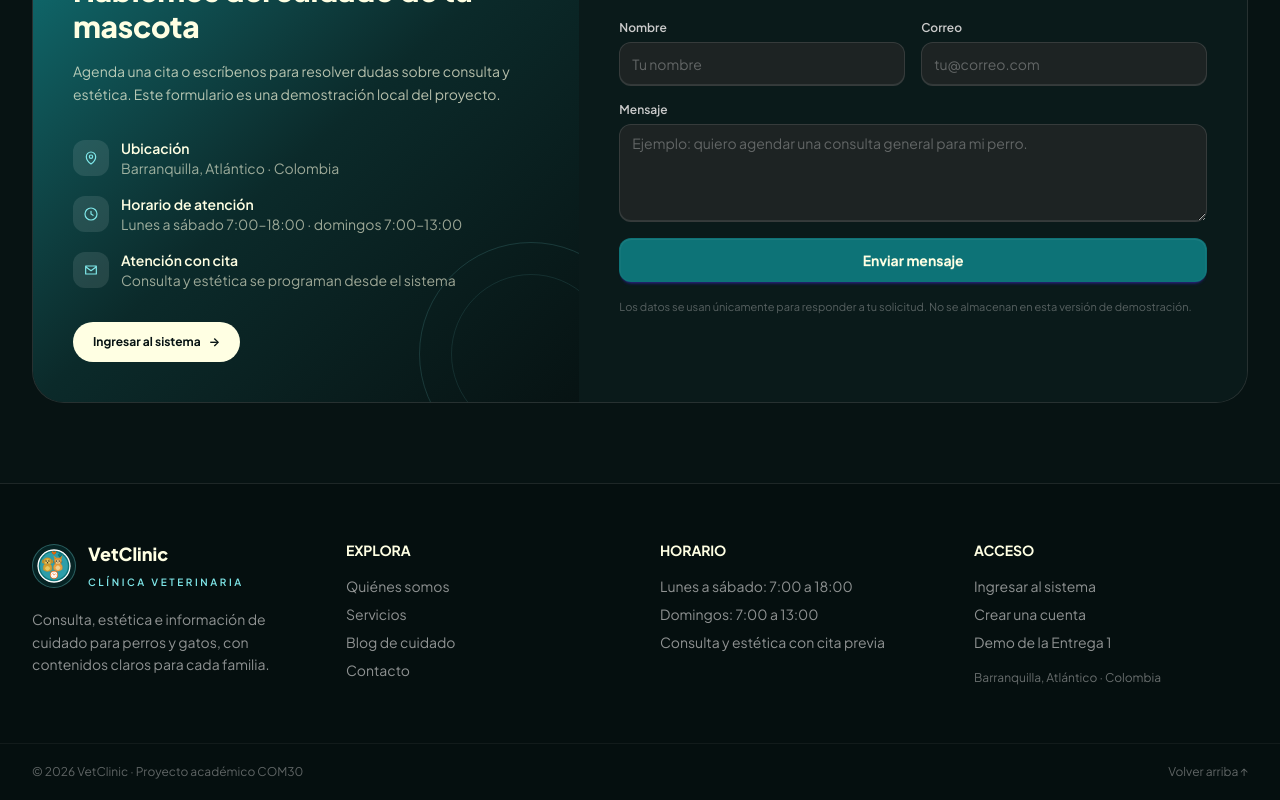
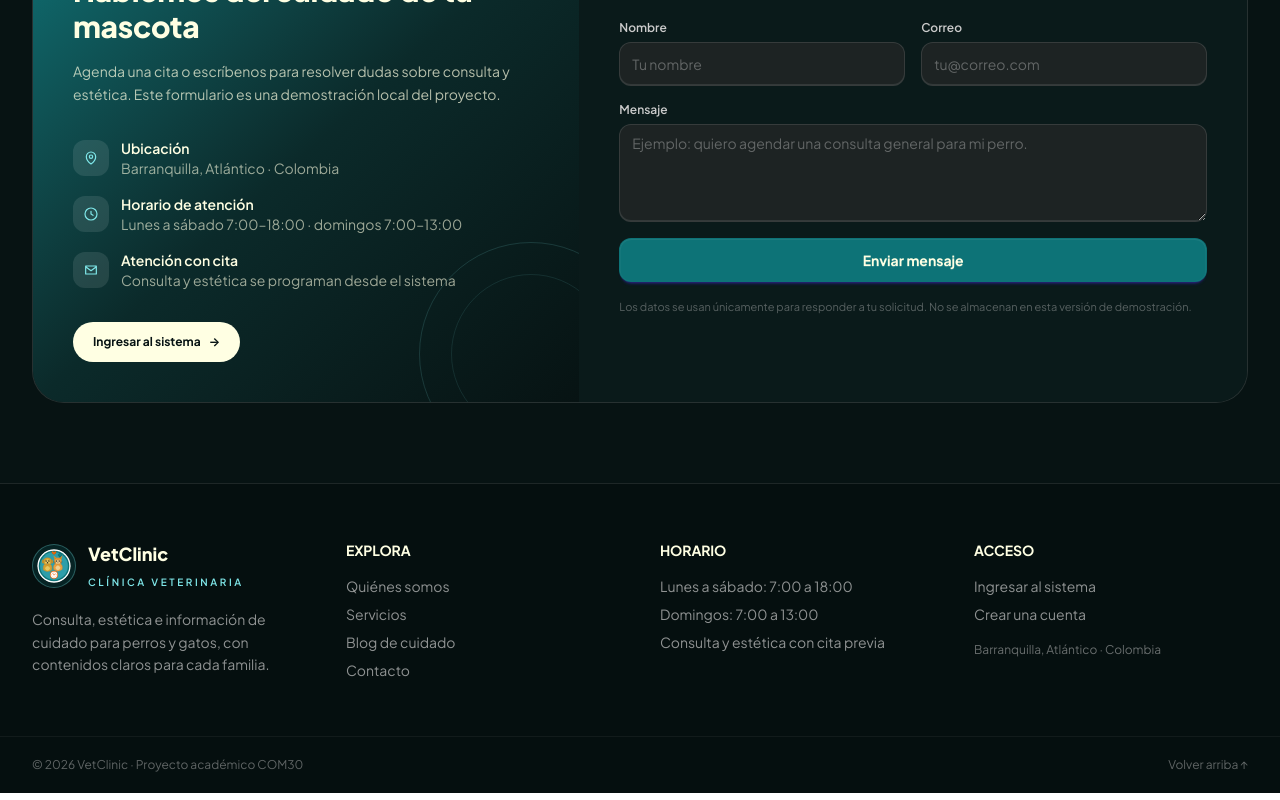
Before and after one commit to IngVictor2/veterinaria_fronted, an Angular app: page / in a window 1280 px wide. Shown: the part 4799-5599 px from the top of the page. Built offline with nearby package versions, Linux system fonts and the light colour scheme.

Commit message:
refactor(rutas): retira el acceso a la demo de la entrega 1

```diff
--- a/src/app/app.routes.ts
+++ b/src/app/app.routes.ts
@@ -11,13 +11,6 @@ export const routes: Routes = [
     loadComponent: () =>
       import('./componentes/inicio/inicio-page/inicio-page.component').then(
         (m) => m.InicioPageComponent,
-      ),
-  },
-  {
-    path: 'entrega-1',
-    loadComponent: () =>
-      import('./componentes/entrega1/entrega1-page/entrega1-page.component').then(
-        (m) => m.Entrega1PageComponent,
       ),
   },
   {
--- a/src/app/componentes/inicio/site-footer/site-footer.component.ts
+++ b/src/app/componentes/inicio/site-footer/site-footer.component.ts
@@ -51,7 +51,6 @@ import { RouterLink } from '@angular/router';
           <ul class="mt-4 space-y-2 text-sm text-[#CBCBCB]/70">
             <li><a routerLink="/login" class="transition hover:text-[#7FE7E9]">Ingresar al sistema</a></li>
             <li><a routerLink="/register" class="transition hover:text-[#7FE7E9]">Crear una cuenta</a></li>
-            <li><a routerLink="/entrega-1" class="transition hover:text-[#7FE7E9]">Demo de la Entrega 1</a></li>
           </ul>
           <p class="mt-4 text-xs leading-relaxed text-[#CBCBCB]/50">
             Barranquilla, Atlántico · Colombia
```
